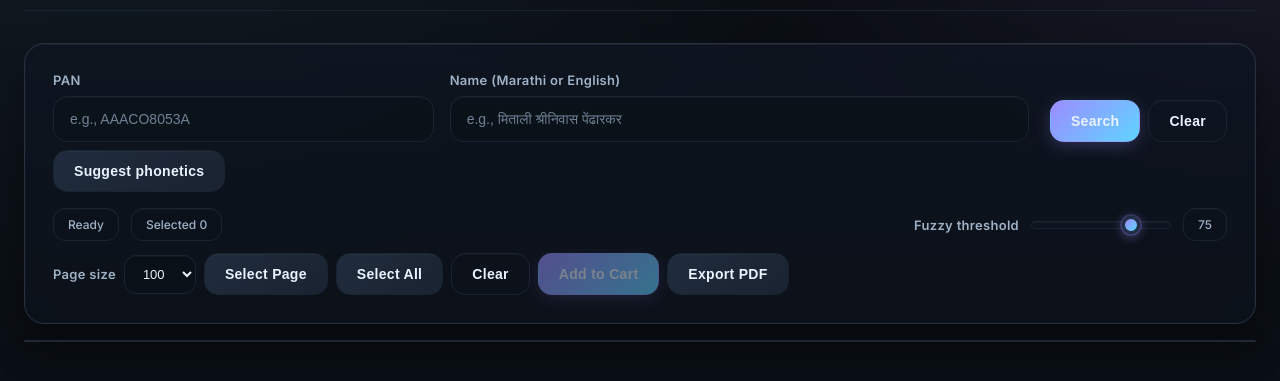
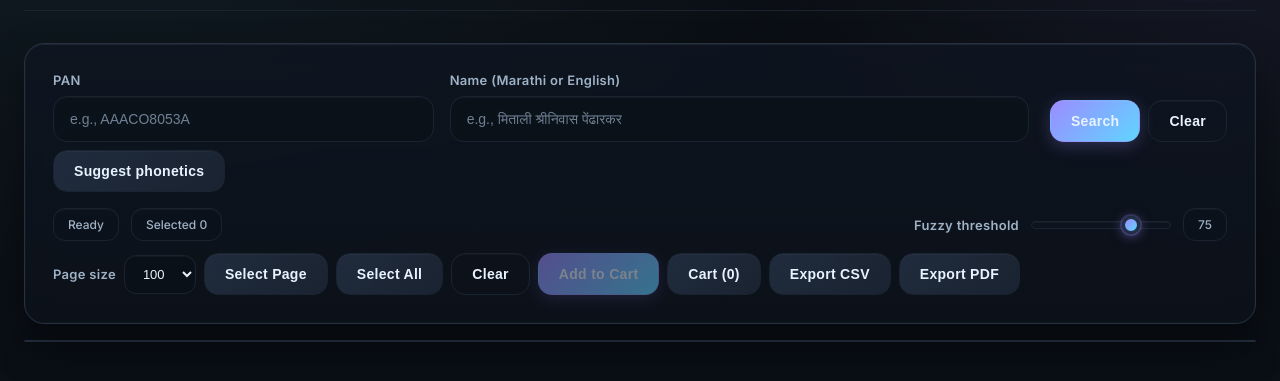
Before and after one commit to Rugved1817/Pansearch, a plain HTML site: page frontend/index.html in a window 1280 px wide. Shown: the part 93-474 px from the top of the page. Drawn offline with nearby package versions, Linux system fonts and the light colour scheme.

```diff
--- a/frontend/index.html
+++ b/frontend/index.html
@@ -619,6 +619,8 @@
 					<button id="btnSelectAll" class="btn" title="Select every row in current results">Select All</button>
 					<button id="btnClearSelection" class="btn btn-ghost" title="Clear all selected rows">Clear</button>
 					<button id="btnAddToCart" class="btn btn-primary" title="Move selected rows into cart" disabled>Add to Cart</button>
+					<button id="btnCart" class="btn" title="View cart items">Cart (0)</button>
+					<button id="btnExport" class="btn" title="Export current results as CSV">Export CSV</button>
 					<button id="btnExportPDF" class="btn" title="Export current results as PDF">Export PDF</button>
 				</div>
 			</div>
```
